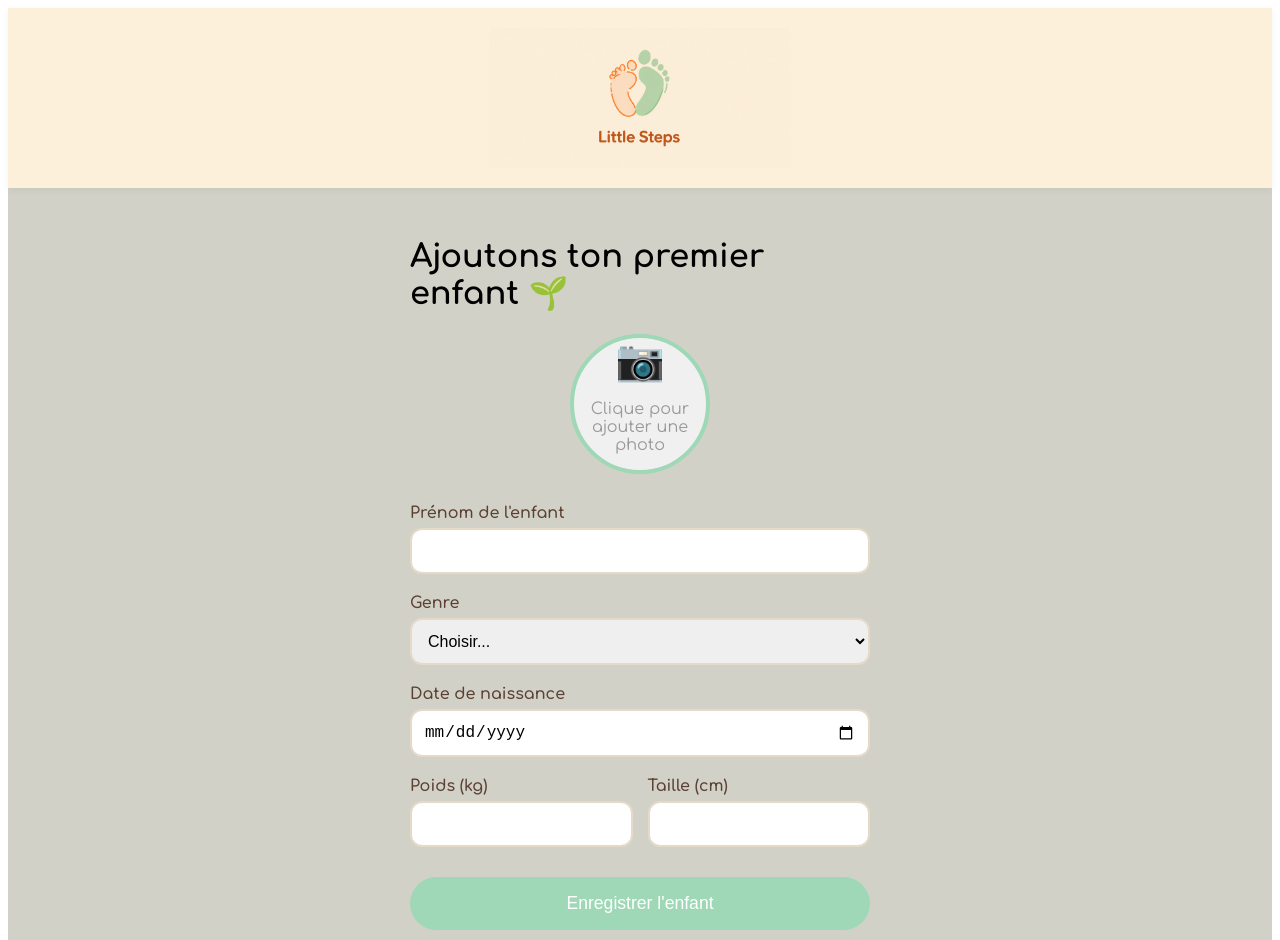
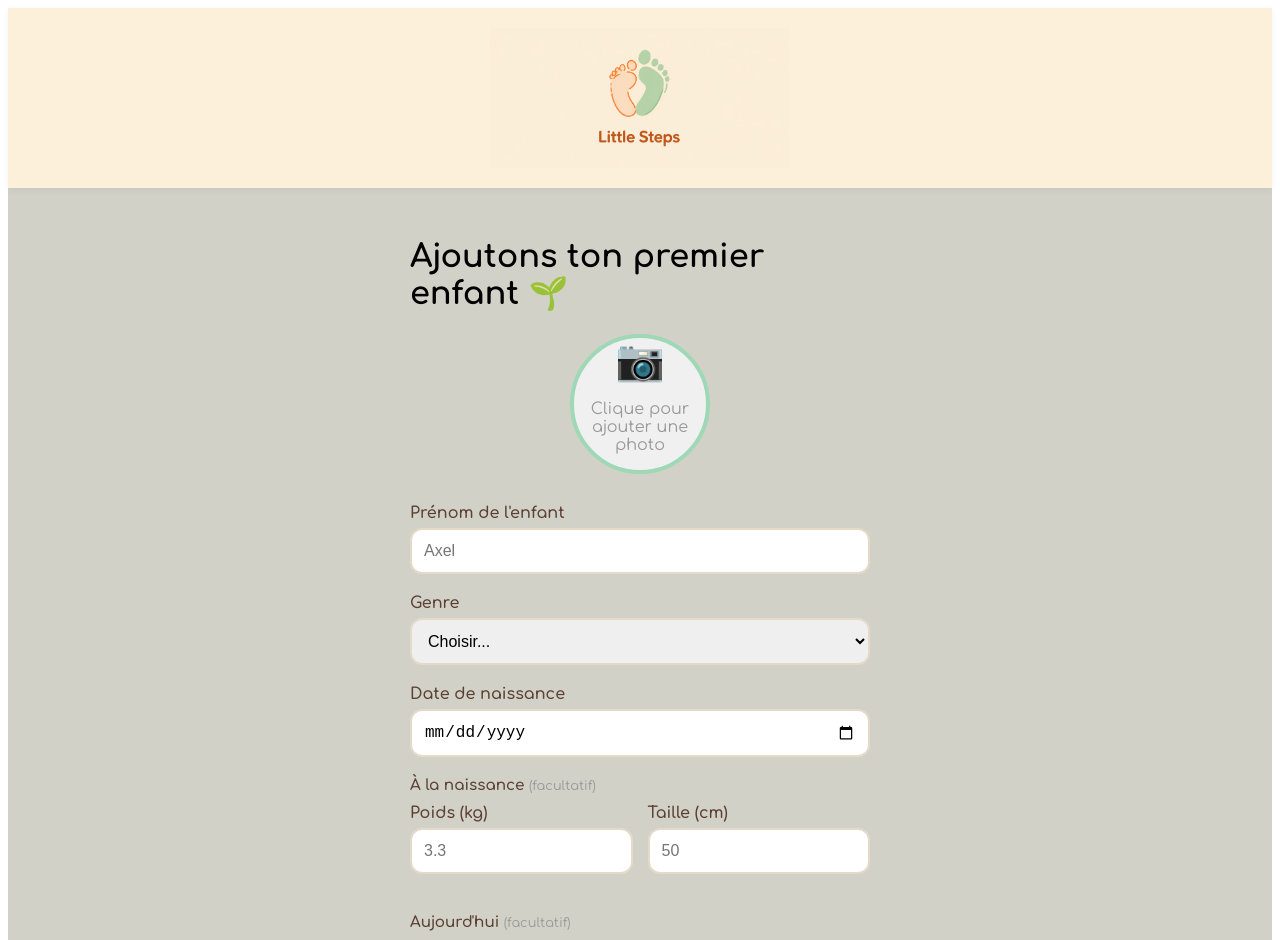
Before and after one commit to Tyle89/little-steps, a Vue app: page /add-child in a window 1280 px wide. Shown: the top 940 px of the page. Built offline with nearby package versions, Linux system fonts and the light colour scheme; no server answers.

Commit message:
Update checklist & firstchild

```diff
--- a/src/stores/child.js
+++ b/src/stores/child.js
@@ -2,6 +2,27 @@ import { defineStore } from 'pinia'
 import { db } from '@/firebase'
 import { doc, getDoc, setDoc } from 'firebase/firestore'
 import { useAuthStore } from '@/stores/auth'
+
+// Nettoie récursivement la checklist : quelle que soit la forme existante
+// (tableau à trous, objet, valeurs undefined...), ne garde que des objets
+// plats avec uniquement des entrées `true`. Firestore refuse `undefined`
+// n'importe où dans un document, donc ce nettoyage doit tourner avant
+// CHAQUE écriture, sans exception.
+const sanitizeChecklist = (checklist) => {
+  const result = {}
+  Object.keys(checklist || {}).forEach((bracketId) => {
+    result[bracketId] = {}
+    Object.keys(checklist[bracketId] || {}).forEach((category) => {
+      const catData = checklist[bracketId][category] || {}
+      const cleaned = {}
+      Object.keys(catData).forEach((idx) => {
+        if (catData[idx]) cleaned[idx] = true
+      })
+      result[bracketId][category] = cleaned
+    })
+  })
+  return result
+}
 
 export const useChildStore = defineStore('child', {
   state: () => ({
@@ -46,18 +67,28 @@ export const useChildStore = defineStore('child', {
 
     async toggleChecklistItem(bracketId, category, index) {
       if (!this.checklist[bracketId]) this.checklist[bracketId] = {}
-      if (!this.checklist[bracketId][category]) this.checklist[bracketId][category] = []
+      if (!this.checklist[bracketId][category]) this.checklist[bracketId][category] = {}
 
-      this.checklist[bracketId][category][index] = !this.checklist[bracketId][category][index]
+      const current = !!this.checklist[bracketId][category][index]
+      if (current) {
+        delete this.checklist[bracketId][category][index]
+      } else {
+        this.checklist[bracketId][category][index] = true
+      }
+
       await this.saveToFirestore()
-   },
+    },
 
-   setChecklistItemLocal(bracketId, category, index, value) {
-     if (!this.checklist[bracketId]) this.checklist[bracketId] = {}
-     if (!this.checklist[bracketId][category]) this.checklist[bracketId][category] = []
+    setChecklistItemLocal(bracketId, category, index, value) {
+      if (!this.checklist[bracketId]) this.checklist[bracketId] = {}
+      if (!this.checklist[bracketId][category]) this.checklist[bracketId][category] = {}
 
-     this.checklist[bracketId][category][index] = value
-   },
+      if (value) {
+        this.checklist[bracketId][category][index] = true
+      } else {
+        delete this.checklist[bracketId][category][index]
+      }
+    },
 
     resetChild() {
       this.$reset()
@@ -72,6 +103,7 @@ export const useChildStore = defineStore('child', {
 
       if (snap.exists()) {
         this.$patch(snap.data())
+        this.checklist = sanitizeChecklist(this.checklist)
       }
       this.loaded = true
     },
@@ -82,6 +114,7 @@ export const useChildStore = defineStore('child', {
 
       const ref = doc(db, 'children', authStore.user.uid)
       const { loaded, ...data } = this.$state
+      data.checklist = sanitizeChecklist(data.checklist)
       await setDoc(ref, data, { merge: true })
     }
   }
--- a/src/views/checklist/ChecklistView.vue
+++ b/src/views/checklist/ChecklistView.vue
@@ -143,7 +143,7 @@ const toggleItem = (bracketId, category, index) => {
   }
 
   if (!pending.value[bracketId]) pending.value[bracketId] = {}
-  if (!pending.value[bracketId][category]) pending.value[bracketId][category] = []
+  if (!pending.value[bracketId][category]) pending.value[bracketId][category] = {}
 
   pending.value[bracketId][category][index] = !pending.value[bracketId][category][index]
 }
@@ -151,7 +151,7 @@ const toggleItem = (bracketId, category, index) => {
 const hasPendingChanges = (bracket) => {
   const p = pending.value[bracket.id]
   if (!p) return false
-  return Object.values(p).some((arr) => arr?.some((v) => v === true))
+  return Object.values(p).some((catObj) => Object.values(catObj || {}).some((v) => v === true))
 }
 
 const validateBracket = async (bracket) => {
@@ -159,10 +159,12 @@ const validateBracket = async (bracket) => {
   if (!p) return
 
   Object.keys(p).forEach((category) => {
-    p[category].forEach((val, index) => {
-      if (val === true && !isValidated(bracket.id, category, index)) {
-      childStore.setChecklistItemLocal(bracket.id, category, index, true)      }
-    })
+   Object.keys(p[category]).forEach((indexStr) => {
+    const index = Number(indexStr)
+     if (p[category][indexStr] === true && !isValidated(bracket.id, category, index)) {
+       childStore.setChecklistItemLocal(bracket.id, category, index, true)
+     }
+   })
   })
 
   await childStore.saveToFirestore()
--- a/src/views/dashboard/DashboardView.vue
+++ b/src/views/dashboard/DashboardView.vue
@@ -43,13 +43,14 @@
         <div class="growth-stats">
           <div class="stat">
             <span class="label">Poids</span>
-            <span class="value">{{ child.poids ? `${child.poids} kg` : 'Non renseigné' }}</span>
+            <span class="value">{{ derniereMesure?.poids ? `${derniereMesure.poids} kg` : 'Non renseigné' }}</span>
           </div>
           <div class="stat">
             <span class="label">Taille</span>
-            <span class="value">{{ child.taille ? `${child.taille} cm` : 'Non renseigné' }}</span>
+            <span class="value">{{ derniereMesure?.taille ? `${derniereMesure.taille} cm` : 'Non renseigné' }}</span>
           </div>
         </div>
+        <p v-if="derniereMesure" class="mesure-date">Mesuré le {{ formatDate(derniereMesure.date) }}</p>
         <p class="see-more">Voir les statistiques détaillées →</p>
       </div>
     </main>
@@ -73,12 +74,19 @@ const { entries: moodEntries } = storeToRefs(moodStore)
 
 const child = computed(() => ({
   prenom: childData.prenom.value,
-  poids: childData.poids.value,
-  taille: childData.taille.value,
   derniersMilestones: childData.derniersMilestones.value,
   photo: childData.photo.value,
   ageDisplay: childData.ageDisplay.value,
 }))
+
+// La dernière mesure enregistrée (celle avec la date la plus récente),
+// qu'elle vienne du formulaire d'inscription ou de la page Stats.
+const derniereMesure = computed(() => {
+  const mesures = childData.mesures.value || []
+  if (!mesures.length) return null
+
+  return [...mesures].sort((a, b) => new Date(b.date) - new Date(a.date))[0]
+})
 
 const lastMoodEntry = computed(() => moodEntries.value[0] ?? null)
 const lastMoodEmoji = computed(() => lastMoodEntry.value?.emoji ?? '😐')
@@ -198,6 +206,13 @@ h3 {
   color: #5C4033;
 }
 
+.mesure-date {
+  text-align: center;
+  color: #8C6F5E;
+  font-size: 0.8rem;
+  margin-top: 12px;
+}
+
 .btn-primary,
 .btn-secondary {
   width: 100%;
--- a/src/views/onboarding/AddFirstChildView.vue
+++ b/src/views/onboarding/AddFirstChildView.vue
@@ -24,7 +24,7 @@
     <form @submit.prevent="saveChild">
       <div class="form-group">
         <label>Prénom de l'enfant</label>
-        <input v-model="form.prenom" type="text" placeholder="" required />
+        <input v-model="form.prenom" type="text" placeholder="Axel" required />
       </div>
 
       <div class="form-group">
@@ -42,14 +42,27 @@
         <input v-model="form.dateNaissance" type="date" required />
       </div>
 
+      <div class="section-label">À la naissance <span class="optional">(facultatif)</span></div>
       <div class="form-row">
         <div class="form-group half">
           <label>Poids (kg)</label>
-          <input v-model.number="form.poids" type="number" step="0.1" />
+          <input v-model.number="form.poidsNaissance" type="number" step="0.01" placeholder="3.3" />
         </div>
         <div class="form-group half">
           <label>Taille (cm)</label>
-          <input v-model.number="form.taille" type="number" />
+          <input v-model.number="form.tailleNaissance" type="number" step="0.1" placeholder="50" />
+        </div>
+      </div>
+
+      <div class="section-label">Aujourd'hui <span class="optional">(facultatif)</span></div>
+      <div class="form-row">
+        <div class="form-group half">
+          <label>Poids (kg)</label>
+          <input v-model.number="form.poidsActuel" type="number" step="0.1" />
+        </div>
+        <div class="form-group half">
+          <label>Taille (cm)</label>
+          <input v-model.number="form.tailleActuel" type="number" step="0.1" />
         </div>
       </div>
 
@@ -89,9 +102,11 @@ const form = ref({
   prenom: childStore.prenom || '',
   genre: childStore.genre || '',
   dateNaissance: childStore.dateNaissance || '',
-  poids: childStore.poids || null,
-  taille: childStore.taille || null,
   photo: childStore.photo,
+  poidsNaissance: null,
+  tailleNaissance: null,
+  poidsActuel: null,
+  tailleActuel: null
 })
 
 const triggerFileInput = () => {
@@ -105,7 +120,7 @@ const handlePhotoUpload = (e) => {
   const reader = new FileReader()
   reader.onload = (event) => {
     previewUrl.value = event.target.result
-    form.value.photo = event.target.result // base64
+    form.value.photo = event.target.result
   }
   reader.readAsDataURL(file)
 }
@@ -119,10 +134,27 @@ const saveChild = async () => {
       prenom: form.value.prenom,
       genre: form.value.genre,
       dateNaissance: form.value.dateNaissance,
-      poids: form.value.poids,
-      taille: form.value.taille,
-      photo: form.value.photo,
+      photo: form.value.photo
     })
+
+    // Deux appels distincts et bien attendus l'un après l'autre (pas en
+    // parallèle), pour éviter que deux écritures Firestore concurrentes
+    // ne s'écrasent mutuellement.
+    if (form.value.poidsNaissance || form.value.tailleNaissance) {
+      await childStore.addMesure({
+        date: form.value.dateNaissance,
+        poids: form.value.poidsNaissance || null,
+        taille: form.value.tailleNaissance || null
+      })
+    }
+
+    if (form.value.poidsActuel || form.value.tailleActuel) {
+      await childStore.addMesure({
+        date: new Date().toISOString().split('T')[0],
+        poids: form.value.poidsActuel || null,
+        taille: form.value.tailleActuel || null
+      })
+    }
 
     successMessage.value = true
     setTimeout(() => {
@@ -182,6 +214,19 @@ const goToDashboard = () => router.push('/dashboard')
   margin-bottom: 8px;
 }
 
+.section-label {
+  font-weight: 600;
+  color: #5c4033;
+  margin: 20px 0 10px;
+  font-size: 0.95rem;
+}
+
+.optional {
+  font-weight: 400;
+  color: #999;
+  font-size: 0.8rem;
+}
+
 .form-group {
   margin-bottom: 20px;
 }
@@ -205,6 +250,7 @@ label {
 input,
 select {
   width: 100%;
+  box-sizing: border-box;
   padding: 12px;
   border: 2px solid #e5d9c8;
   border-radius: 12px;
```
